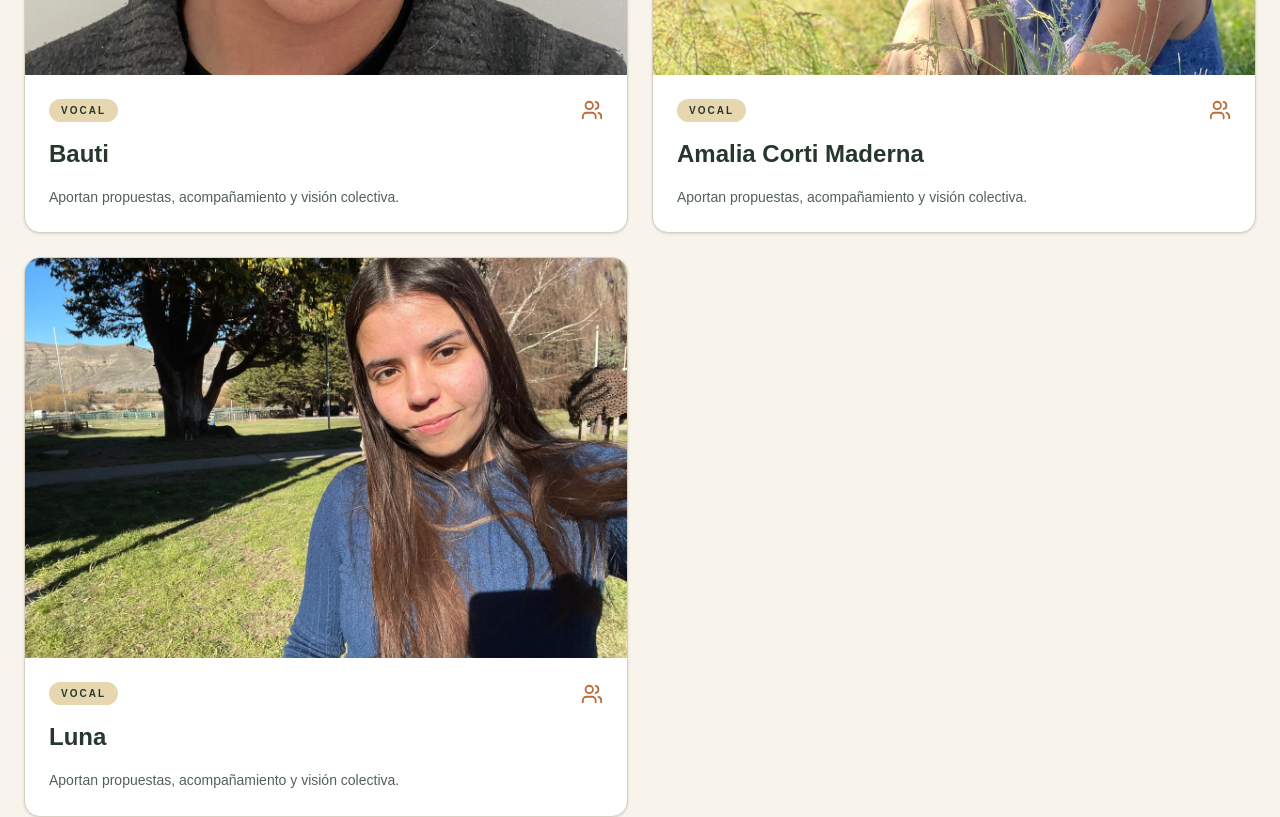
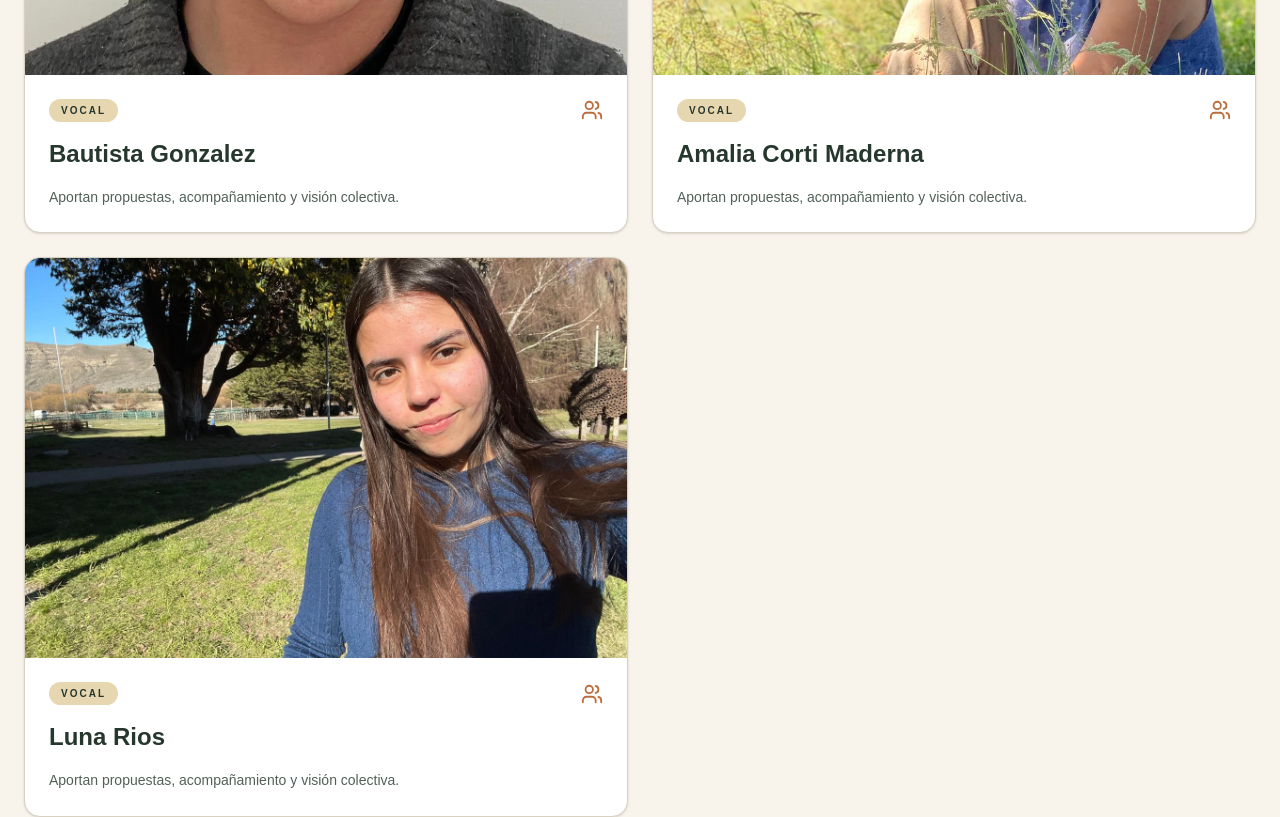
Before and after one commit to maxielsezar/ateneoesquel, a Next.js app: page / in a window 1280 px wide. Shown: the part 4600-5417 px from the top of the page. Built offline with nearby package versions, Linux system fonts and the light colour scheme; no server answers.

Commit message:
se completaron los nombres

```diff
--- a/app/page.tsx
+++ b/app/page.tsx
@@ -110,7 +110,7 @@ const directiva = [
   },
    {
     cargo: "Vocal",
-    nombre: "Bauti",
+    nombre: "Bautista Gonzalez",
     foto: "/bauti.jpeg",
     descripcion: "Aportan propuestas, acompañamiento y visión colectiva.",
   },
@@ -122,7 +122,7 @@ const directiva = [
   },
   {
     cargo: "Vocal",
-    nombre: "Luna",
+    nombre: "Luna Rios",
     foto: "/luna.jpeg",
     descripcion: "Aportan propuestas, acompañamiento y visión colectiva.",
   },
```
